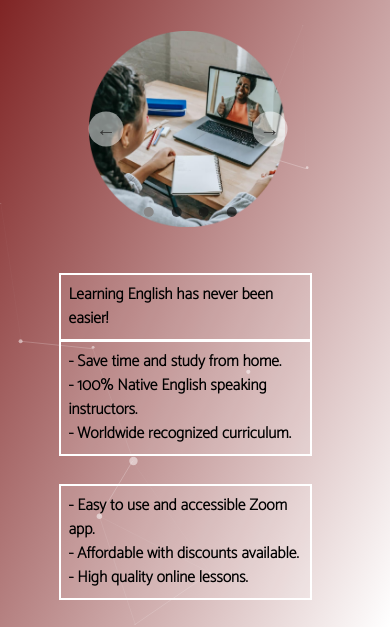
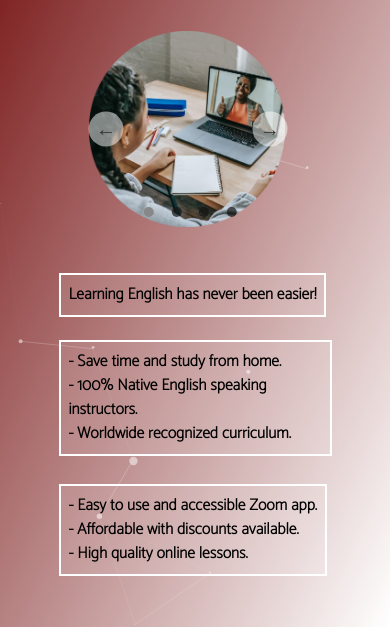
Before and after one commit to nsherban1/EasyEnglishCa, a plain HTML site: page index.html in a window 390 px wide. Shown: the part 217-844 px from the top of the page. Drawn offline with Linux system fonts and the light colour scheme; a web font is replaced by a local one.

Commit message:
Add files via upload

```diff
--- a/css/style.css
+++ b/css/style.css
@@ -800,7 +800,7 @@ input[type=submit]:hover {
   .caption{
     top:58%;
     margin-left:15%;
-    margin-right:20%;
+    margin-right:15%;
     padding:8px;
     border:solid white 2px;
     border-radius: 0;
@@ -809,7 +809,7 @@ input[type=submit]:hover {
   .caption2{
     top:66%;
     margin-left:15%;
-    margin-right: 20%;
+    margin-right: 15%;
     padding:8px;
     border:solid white 2px;
     border-radius: 0;
@@ -819,7 +819,7 @@ input[type=submit]:hover {
   .caption3{
     top: 83%;
     margin-left:15%;
-    margin-right:20%;
+    margin-right:15%;
     padding:8px;
     border:solid white 2px;
     border-radius: 0;
```
